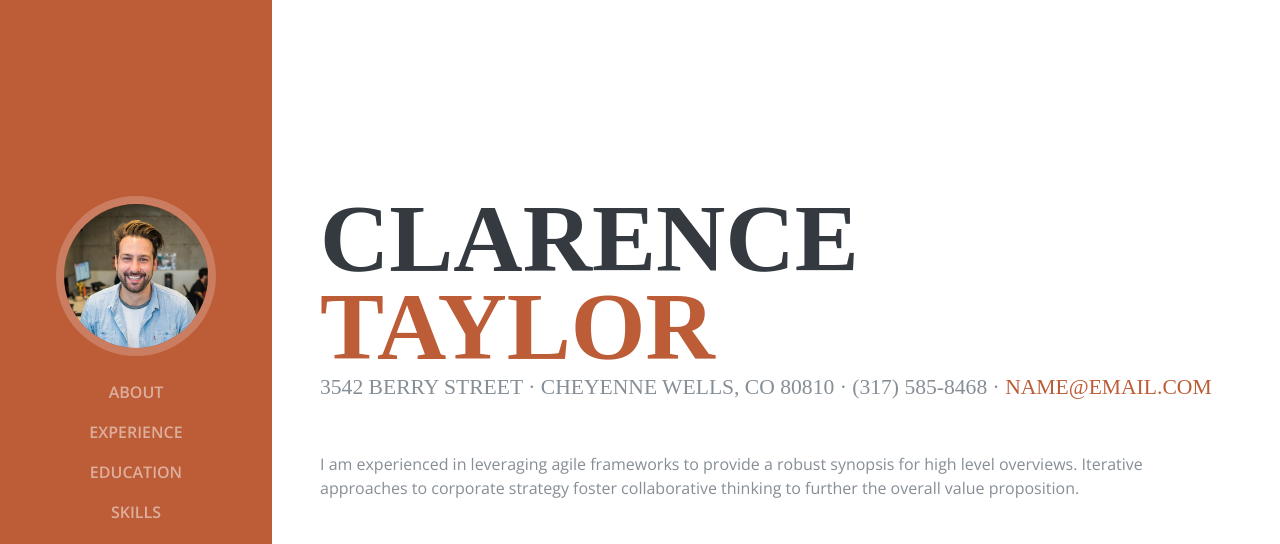
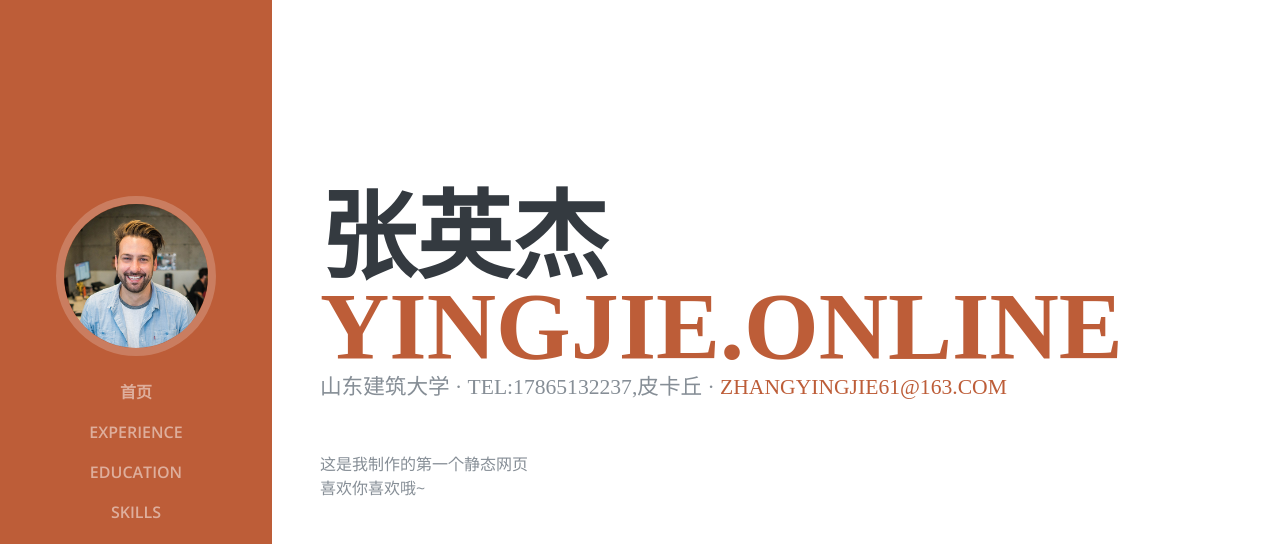
Before and after one commit to realpikaqiu/realpikaqiu.github.io, a plain HTML site: page index.html in a window 1280 px wide. Shown: the top 544 px of the page. Drawn offline with nearby package versions, Linux system fonts and the light colour scheme; a web font is replaced by a local one.

Commit message:
首页修改

```diff
--- a/index.html
+++ b/index.html
@@ -8,7 +8,7 @@
 <meta name="description" content="">
 <meta name="author" content="">
 
-<title>Home</title>
+<title>皮卡丘的小屋</title>
 
 <!-- Bootstrap core CSS -->
 <link href="vendor/bootstrap/css/bootstrap.min.css" rel="stylesheet">
@@ -40,7 +40,7 @@
   <div class="collapse navbar-collapse" id="navbarSupportedContent">
 	<ul class="navbar-nav">
 	  <li class="nav-item">
-		<a class="nav-link js-scroll-trigger" href="#about">About</a>
+		<a class="nav-link js-scroll-trigger" href="#about">首页</a>
 	  </li>
 	  <li class="nav-item">
 		<a class="nav-link js-scroll-trigger" href="#experience">Experience</a>
@@ -65,13 +65,14 @@
 
   <section class="resume-section p-3 p-lg-5 d-flex d-column" id="about">
 	<div class="my-auto">
-	  <h1 class="mb-0">Clarence
-		<span class="text-primary">Taylor</span>
+	  <h1 class="mb-0">张英杰
+		<span class="text-primary">yingjie.online</span>
 	  </h1>
-	  <div class="subheading mb-5">3542 Berry Street · Cheyenne Wells, CO 80810 · (317) 585-8468 ·
-		<a href="mailto:name@email.com">name@email.com</a>
+	  <div class="subheading mb-5">山东建筑大学 · Tel:17865132237,皮卡丘 ·
+		<a href="mailto:name@email.com">zhangyingjie61@163.com</a>
 	  </div>
-	  <p class="mb-5">I am experienced in leveraging agile frameworks to provide a robust synopsis for high level overviews. Iterative approaches to corporate strategy foster collaborative thinking to further the overall value proposition.</p>
+	  <p class="mb-5">这是我制作的第一个静态网页<br>
+	  					喜欢你喜欢哦~</p>
 	  <ul class="list-inline list-social-icons mb-0">
 		<li class="list-inline-item">
 		  <a href="#">
```
